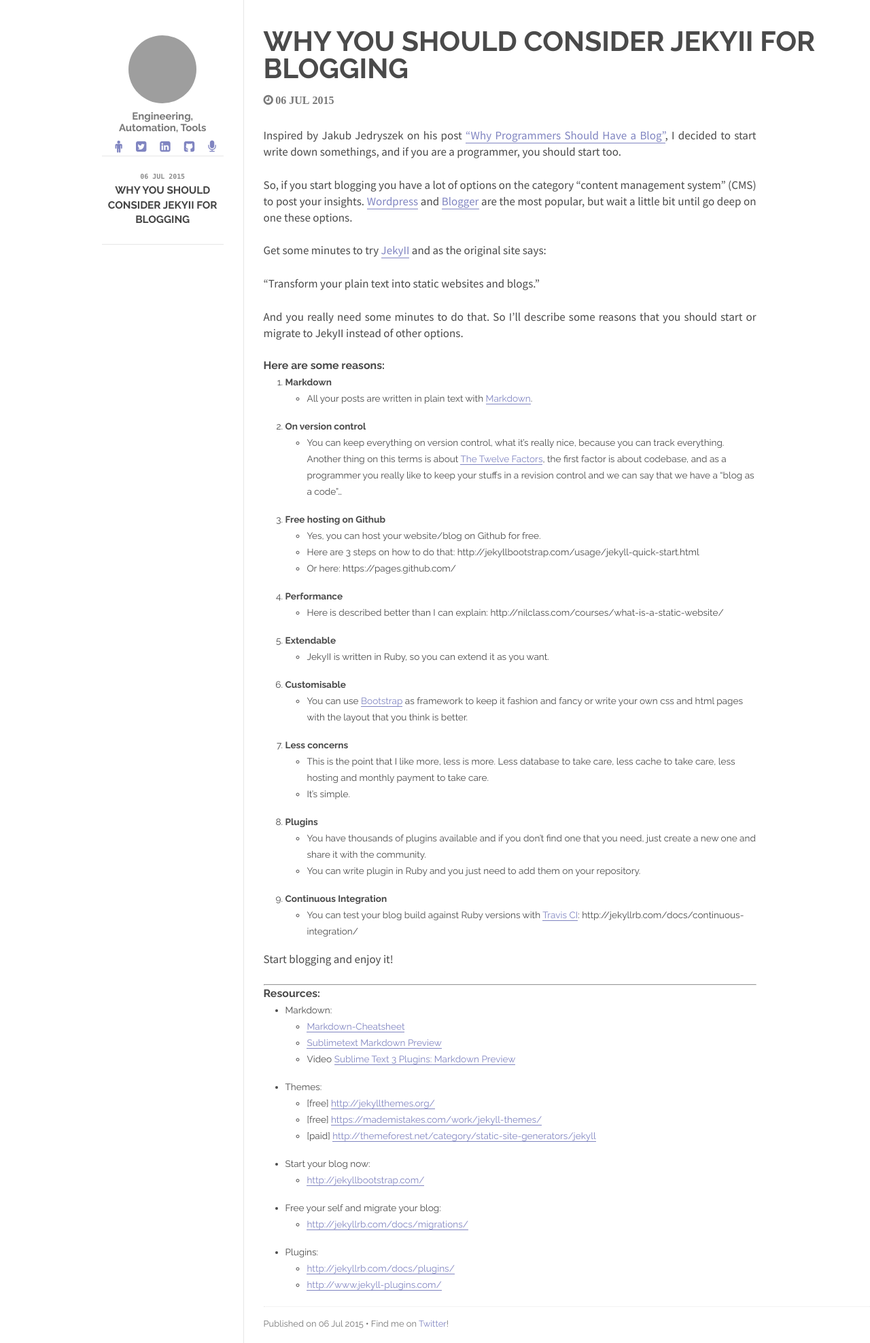
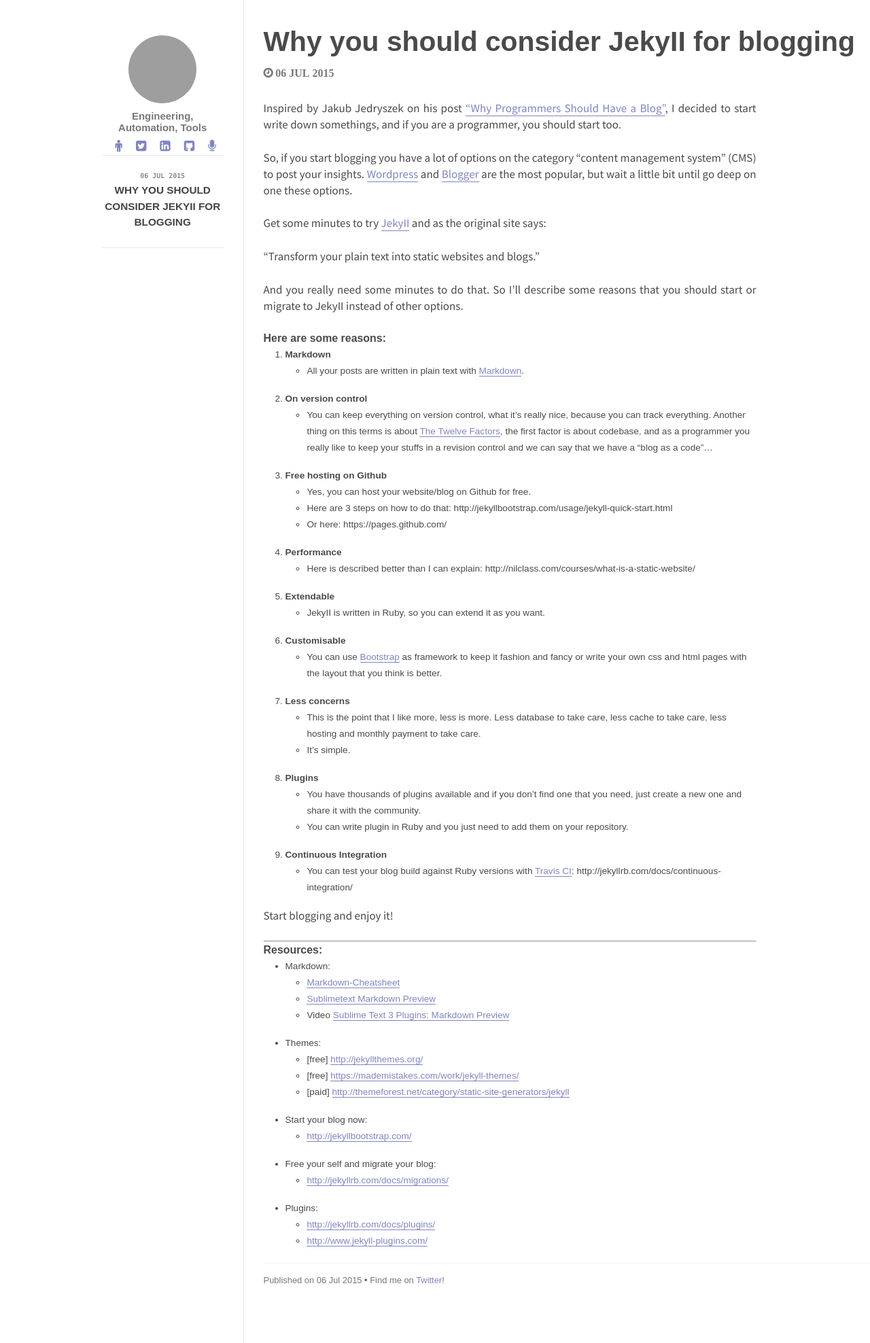
Before and after one commit to rodrigozrusso/rodrigozrusso.github.io, a Jekyll site: the page built from index.html, in a window 1280 px wide. Shown: the whole page at 68% size. Built offline with Jekyll 4.4.1, drawn with Linux system fonts in a browser that asks for light colours; some web fonts are replaced; grey boxes are pictures that could not be loaded.

Commit message:
change font to improve reading

```diff
--- a/_layouts/default.html
+++ b/_layouts/default.html
@@ -19,7 +19,7 @@
       <!-- Google Fonts -->
       <link href="/css/font-awesome.min.css" rel="stylesheet">
       <link href='http://fonts.googleapis.com/css?family=Source+Sans+Pro:300,400,700' rel='stylesheet' type='text/css'>
-      <link href='http://fonts.googleapis.com/css?family=Raleway:300,400,700' rel='stylesheet' type='text/css'>
+      <link href='http://fonts.googleapis.com/css?family=Trebuchet:300,400,700' rel='stylesheet' type='text/css'>
   </head>
   <body>
     <div class="site">
--- a/css/main.css
+++ b/css/main.css
@@ -18,7 +18,7 @@
 body {
   color: #4a4a4a;
   background-color: #FFFFFF;
-  font-family: 'Raleway', Arial, sans-serif;
+  font-family: 'Trebuchet', Arial, sans-serif;
   font-weight: 400;
   font-size: 0.85em;
   overflow: hidden;
@@ -145,7 +145,6 @@
   margin-bottom: 0.35em;
   font-size: 3em;
   line-height: 40px;
-  text-transform: uppercase;
 }
 
 .post {
```
